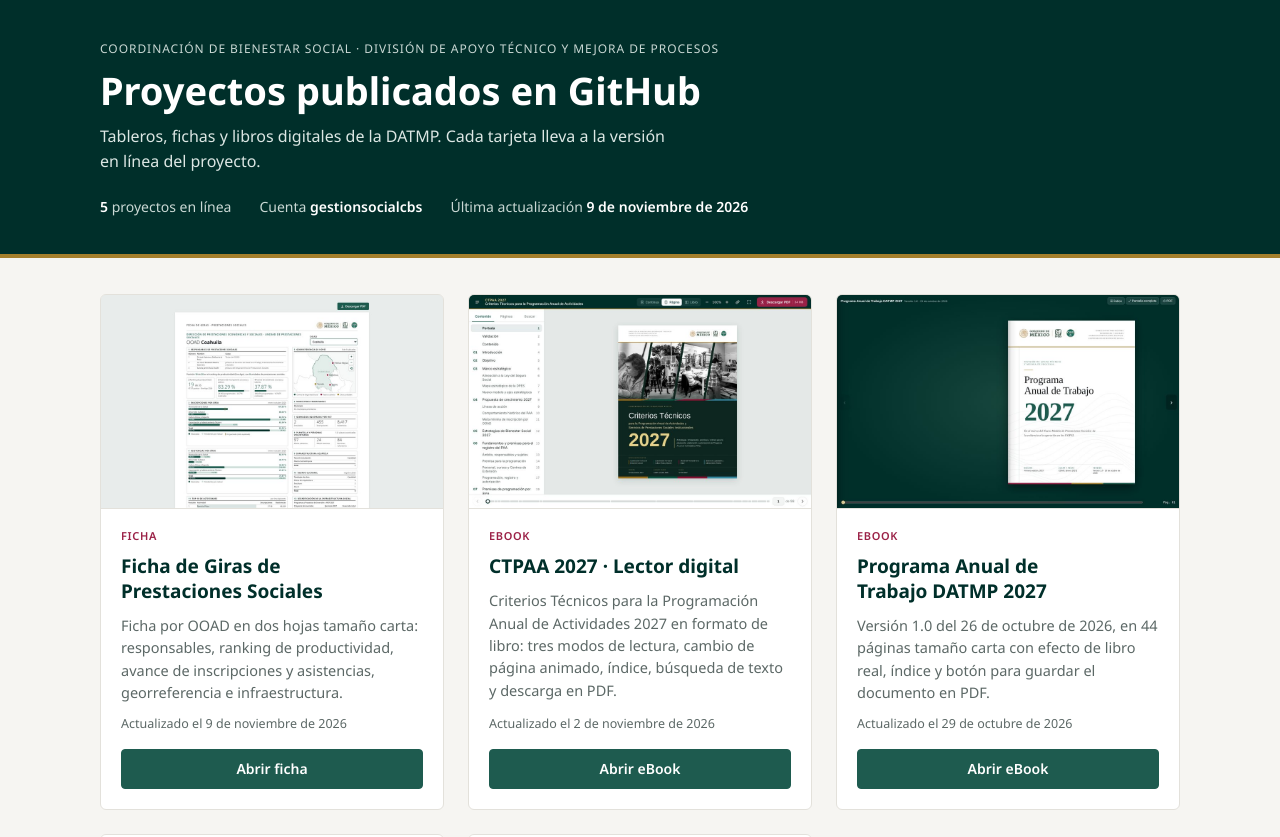
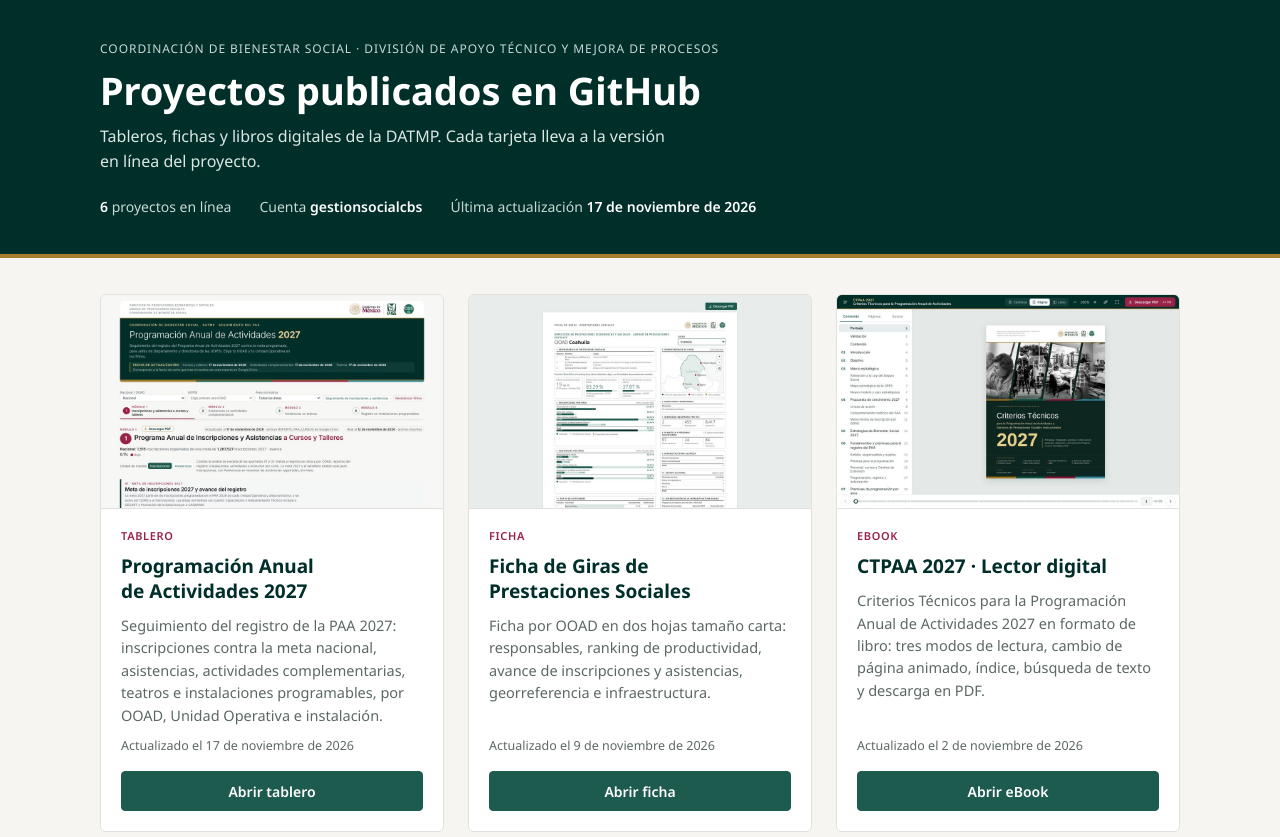
Before and after one commit to gestionsocialcbs/DATMP, a plain HTML site: page index.html in a window 1280 px wide. Shown: the top 837 px of the page. Drawn offline with Linux system fonts and the light colour scheme.

Commit message:
Incluye de nuevo el tablero de la Programación Anual de Actividades 2027
Co-Authored-By: Claude Sonnet 5.5 <noreply@anthropic.com>
Claude-Session: https://claude.ai/code/session_01MfByuxqzdMRzx3sx89Wjzf

```diff
--- a/index.html
+++ b/index.html
@@ -52,9 +52,9 @@ h2{font-size:19px;line-height:1.3;font-weight:700;margin:0;color:var(--verde-osc
     <h1>Proyectos publicados en GitHub</h1>
     <p class="lead">Tableros, fichas y libros digitales de la DATMP. Cada tarjeta lleva a la versión en línea del proyecto.</p>
     <div class="meta">
-      <span><b>5</b> proyectos en línea</span>
+      <span><b>6</b> proyectos en línea</span>
       <span>Cuenta <b>gestionsocialcbs</b></span>
-      <span>Última actualización <b>9 de noviembre de 2026</b></span>
+      <span>Última actualización <b>17 de noviembre de 2026</b></span>
     </div>
   </div>
 </header>
@@ -62,6 +62,19 @@ h2{font-size:19px;line-height:1.3;font-weight:700;margin:0;color:var(--verde-osc
 <main>
   <div class="wrap">
     <div class="grid">
+
+      <article class="card">
+        <a class="shot" href="https://gestionsocialcbs.github.io/PAA27/" aria-label="Abrir Programación Anual de Actividades 2027"><img src="img/paa27.jpg" alt="Captura del tablero de la Programación Anual de Actividades 2027" loading="lazy"></a>
+        <div class="body">
+          <span class="tag">Tablero</span>
+          <h2>Programación Anual de Actividades 2027</h2>
+          <p class="desc">Seguimiento del registro de la PAA 2027: inscripciones contra la meta nacional, asistencias, actividades complementarias, teatros e instalaciones programables, por OOAD, Unidad Operativa e instalación.</p>
+          <p class="upd">Actualizado el 17 de noviembre de 2026</p>
+          <div class="actions">
+            <a class="btn primary" href="https://gestionsocialcbs.github.io/PAA27/">Abrir tablero</a>
+          </div>
+        </div>
+      </article>
 
       <article class="card">
         <a class="shot" href="https://gestionsocialcbs.github.io/ficha-giras/" aria-label="Abrir Ficha de Giras de Prestaciones Sociales"><img src="img/ficha-giras.jpg" alt="Captura de la Ficha de Giras de Prestaciones Sociales" loading="lazy"></a>
```
Also changed, not shown: img/paa27.jpg (added).
